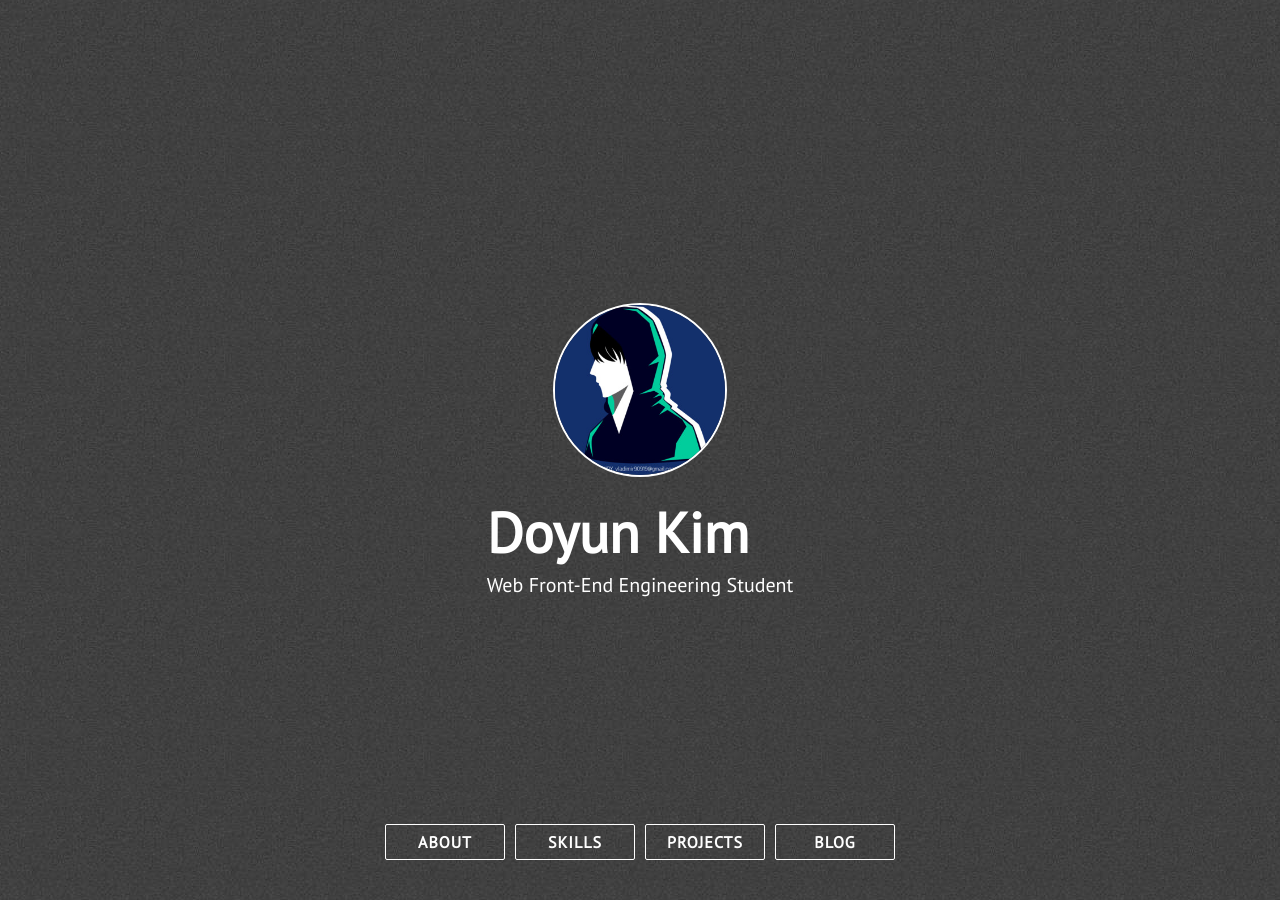
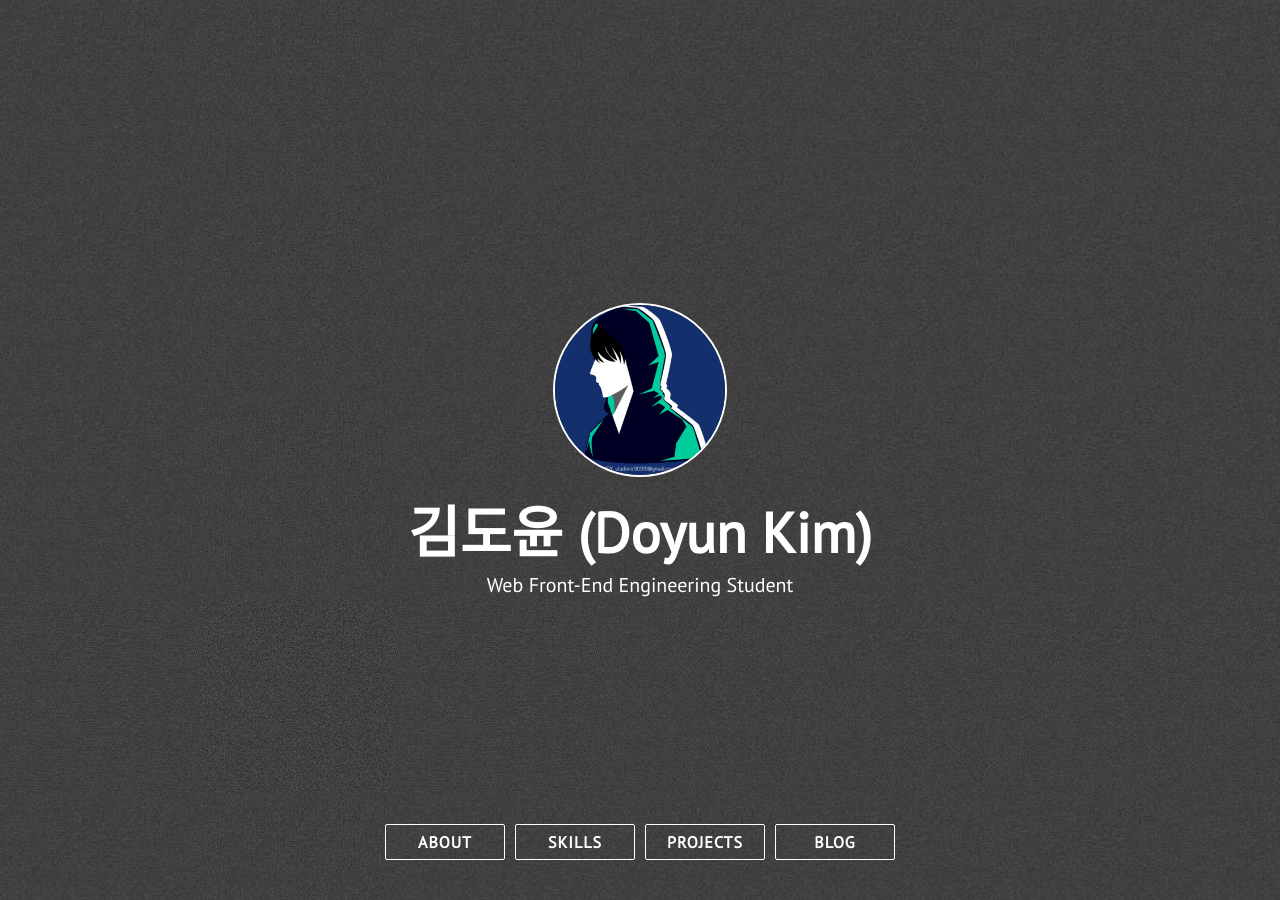
Before and after one commit to Austinia/Austinia.github.io, a Jekyll site: the page built from index.html, in a window 1280 px wide and 900 px high. Built offline with Jekyll 4.4.1, drawn with Linux system fonts in a browser that asks for light colours; nearby versions of some CDN libraries; some of the changed text lies outside the part shown.

Commit message:
Edit title

```diff
--- a/_config.yml
+++ b/_config.yml
@@ -1,6 +1,6 @@
-title: Doyun Kim
+title: 김도윤 (Doyun Kim)
 description: Web Front-End Engineering Student
-site_title: '@Austin - 김도윤'
+site_title: '@DoyunKim - 김도윤'
 
 # Build settings
 markdown: kramdown
```
